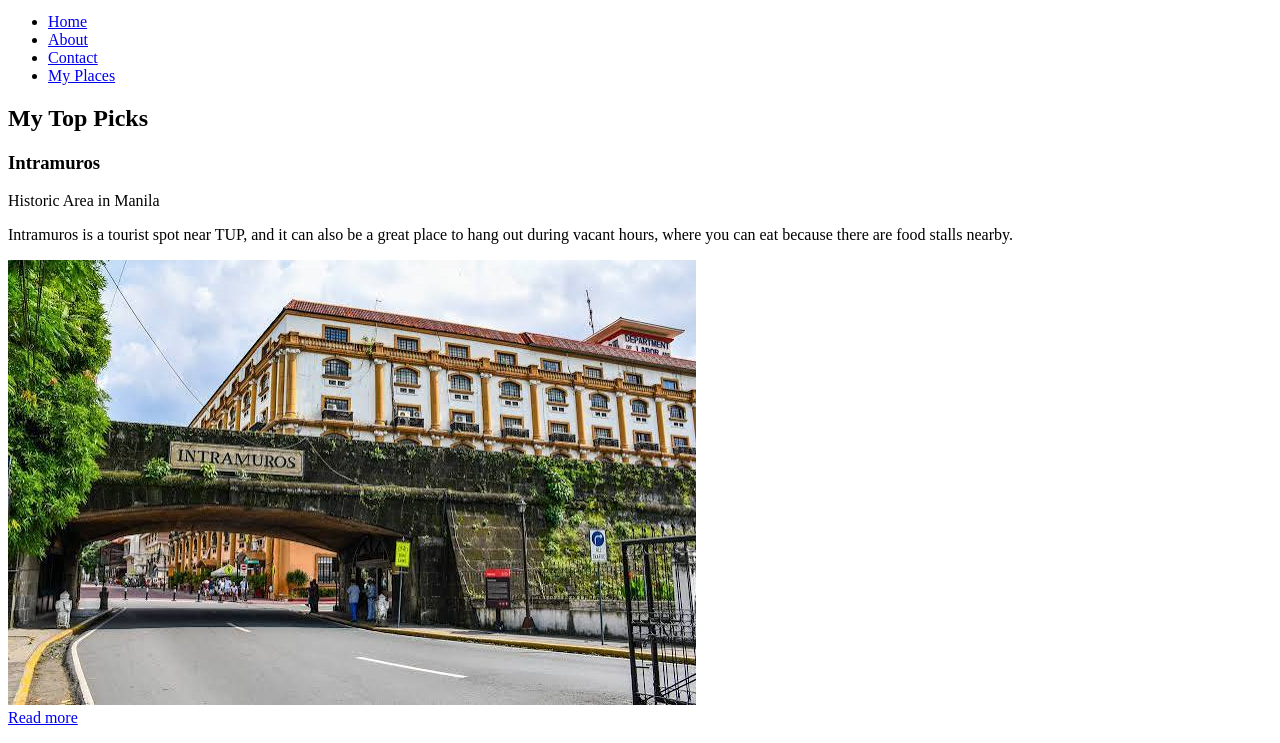
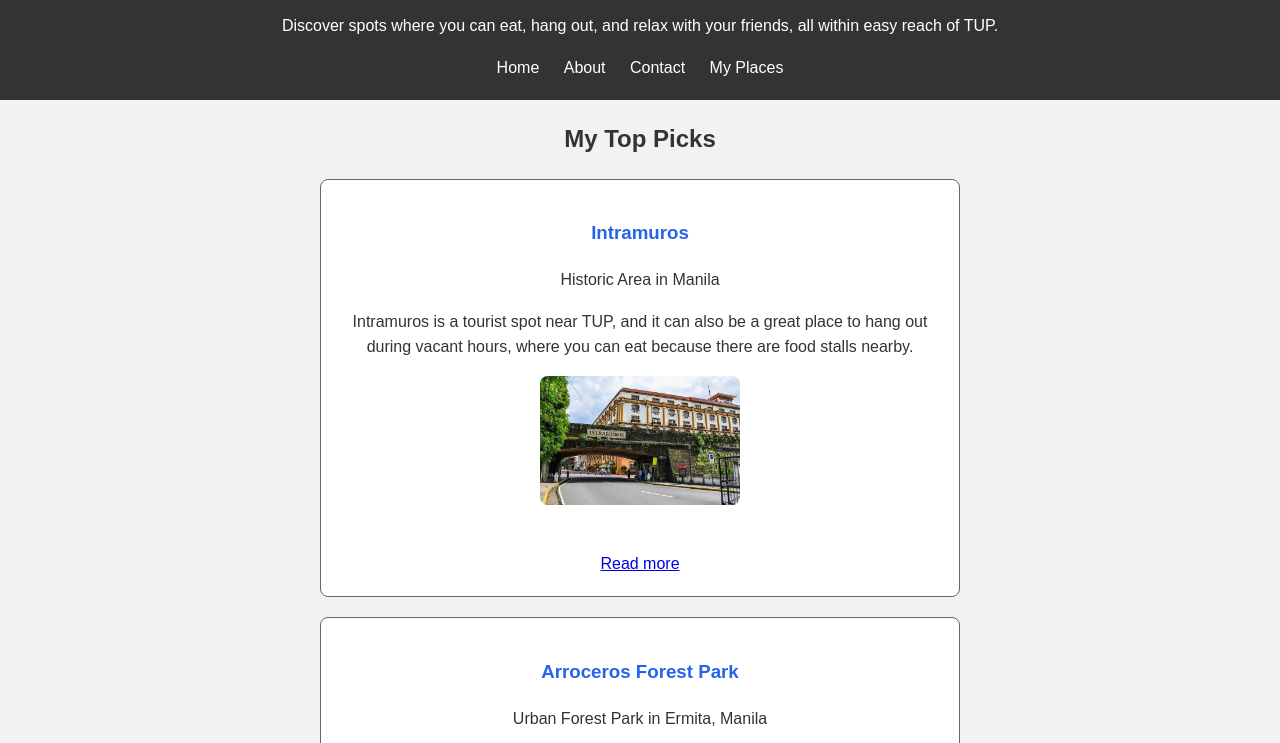
Before and after one commit to Aldave-ShanHarvie/vie-spots, a plain HTML site: page index.html in a window 1280 px wide. Shown: the part 101-844 px from the top of the page. Drawn offline with Linux system fonts and the light colour scheme.

Commit message:
Update web styling

````diff
--- a/index.html
+++ b/index.html
@@ -2,6 +2,7 @@
 <html>
 <head>
   <title>Vie-Spots</title>
+   <link rel="stylesheet" href="style.css">
 </head>
 
 <body>
--- /dev/null
+++ b/style.css
@@ -0,0 +1,95 @@
+/* Variables */
+
+:root {
+  --brand-color: #2563eb;
+  --dark-ink: #333;
+  --muted-grey: #666;
+  --light-background: #f2f2f2;
+}
+
+/* Base Styles */
+
+* {
+  box-sizing: border-box;
+}
+
+body {
+  font-family: Arial, sans-serif;
+  margin: 0;
+  background-color: var(--light-background);
+  color: var(--dark-ink);
+  line-height: 1.6;
+}
+
+/* Layout Regions */
+
+header {
+  background-color: var(--dark-ink);
+  color: white;
+  padding: 20px;
+  text-align: center;
+}
+
+nav {
+  margin-top: 15px;
+}
+
+nav ul {
+  list-style: none;
+  padding: 0;
+  margin: 0;
+}
+
+nav li {
+  display: inline-block;
+  margin: 0 10px;
+}
+
+nav a {
+  color: white;
+  text-decoration: none;
+}
+
+nav a:hover {
+  color: var(--brand-color);
+}
+
+main {
+  width: 70%;
+  max-width: 800px;
+  margin: 20px auto;
+  text-align: center;
+}
+
+footer {
+  background-color: var(--dark-ink);
+  color: white;
+  text-align: center;
+  padding: 10px;
+}
+
+/* Components */
+
+article {
+  background-color: white;
+  border: 1px solid var(--muted-grey);
+  padding: 20px;
+  margin: 0 auto 20px;
+  width: 80%;
+  text-align: center;
+  border-radius: 8px;
+}
+
+article h2,
+article h3 {
+  color: var(--brand-color);
+}
+
+article img {
+  display: block;
+  width: 200px;
+  height: auto;
+  margin: 0 auto 20px;
+  border-radius: 8px;
+}
+```
````
Also changed, not shown: about.html (+1 -0 lines), contact.html (+1 -0 lines), places/intramuros.html (+1 -0 lines).
